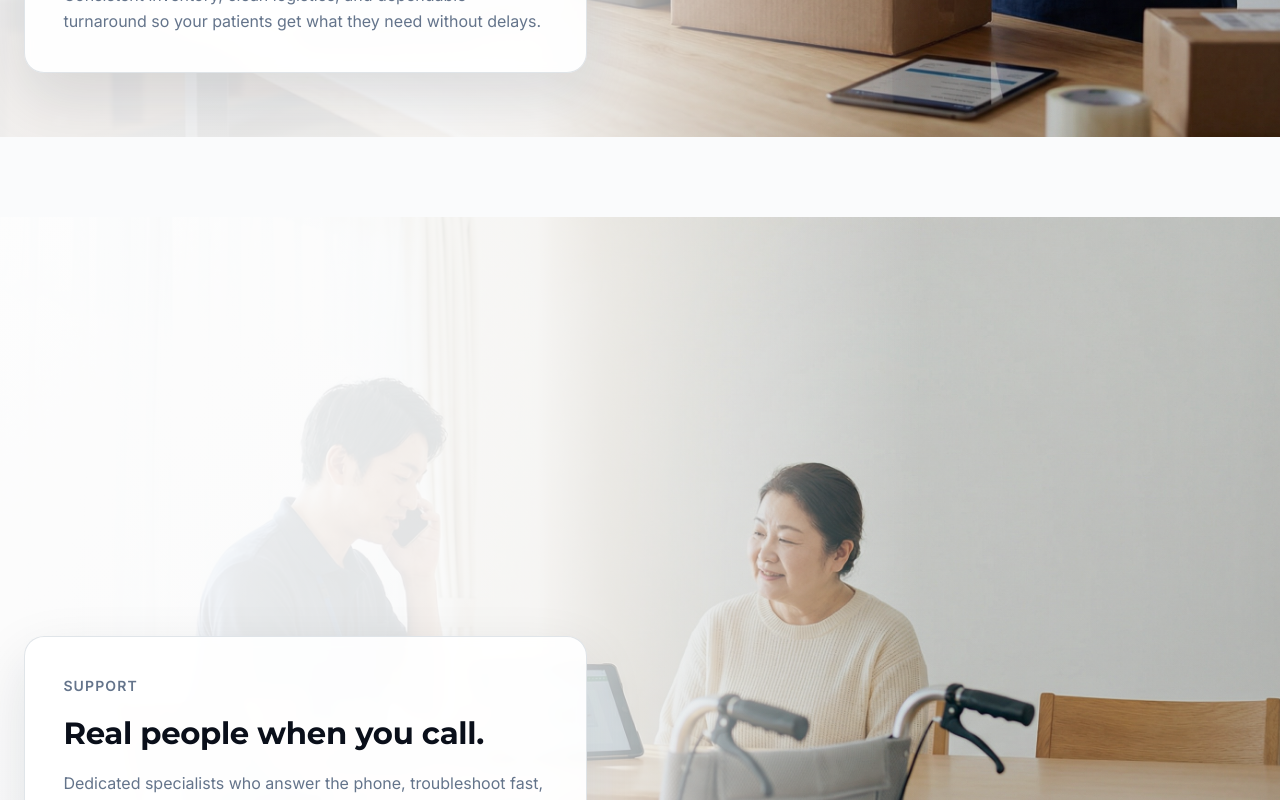
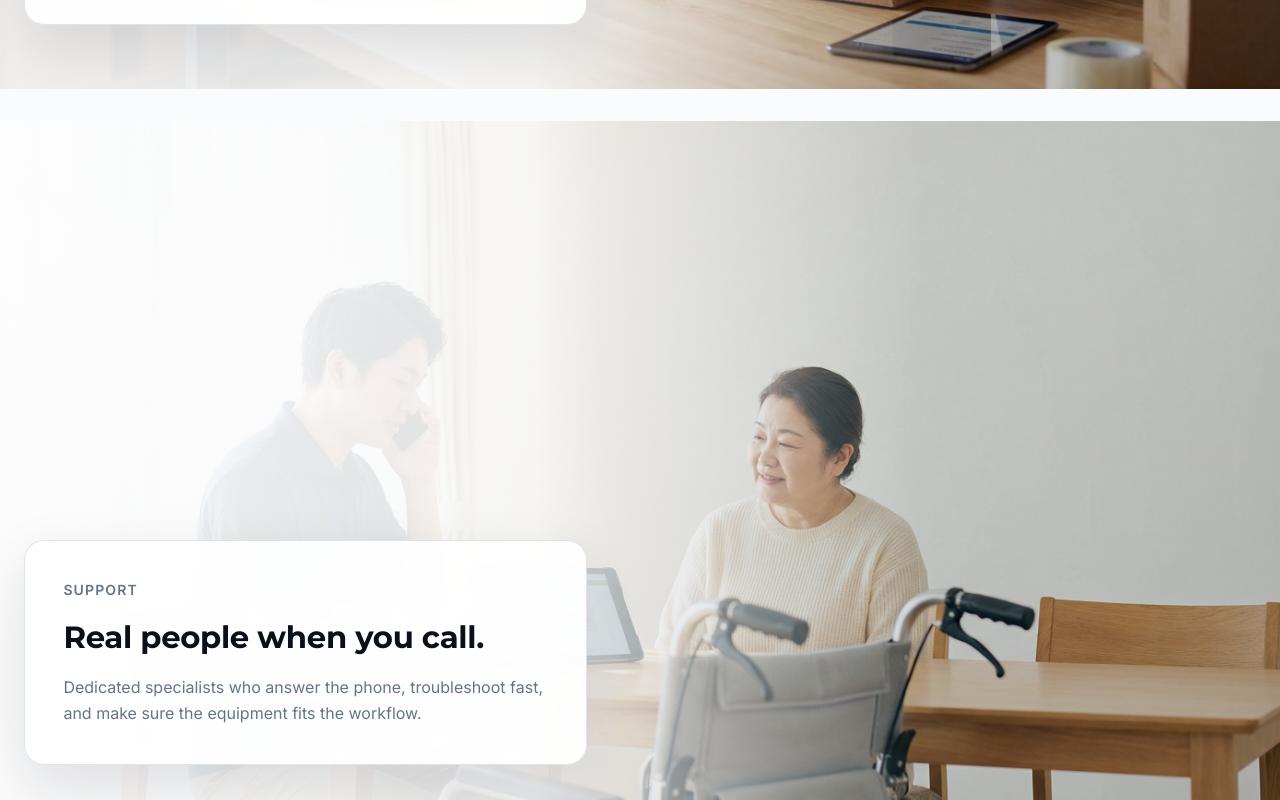
Before and after one commit to joemacstevens/bg-clear-website, a SvelteKit app: page / in a window 1280 px wide. Shown: the part 3460-4260 px from the top of the page. Built offline with nearby package versions, Linux system fonts and the light colour scheme; no server answers.

Commit message:
Capabilities stack: fix z-index ordering + make transitions snappier

```diff
--- a/src/routes/+page.svelte
+++ b/src/routes/+page.svelte
@@ -412,8 +412,8 @@
 	}
 
 	.cap-stack-item + .cap-stack-item {
-		/* A little separation so the stack feels layered */
-		margin-top: 10vh;
+		/* Less separation = quicker, more dynamic transitions */
+		margin-top: 4vh;
 	}
 
 	.cap-stack-bg {
@@ -617,7 +617,8 @@
 			</div>
 
 			<div class="cap-stack">
-				<section class="cap-stack-item" style="--cap-z: 3">
+				<!-- z-index increases as you scroll so the next card can cover the previous -->
+				<section class="cap-stack-item" style="--cap-z: 1">
 					<img class="cap-stack-bg" src={capStackCompliance} alt="" loading="lazy" />
 					<div class="cap-stack-overlay" aria-hidden="true"></div>
 					<div class="container cap-stack-inner">
@@ -636,14 +637,12 @@
 						<div class="cap-stack-card">
 							<p class="eyebrow">Fulfillment</p>
 							<h3>Fast, reliable distribution.</h3>
-							<p class="subhead">Consistent inventory, clean logistics, and dependable turnaround
-so your patients get what they need
-without delays.</p>
+							<p class="subhead">Consistent inventory, clean logistics, and dependable turnaround so your patients get what they need without delays.</p>
 						</div>
 					</div>
 				</section>
 
-				<section class="cap-stack-item" style="--cap-z: 1">
+				<section class="cap-stack-item" style="--cap-z: 3">
 					<img class="cap-stack-bg" src={capStackSupport} alt="" loading="lazy" />
 					<div class="cap-stack-overlay" aria-hidden="true"></div>
 					<div class="container cap-stack-inner">
```
